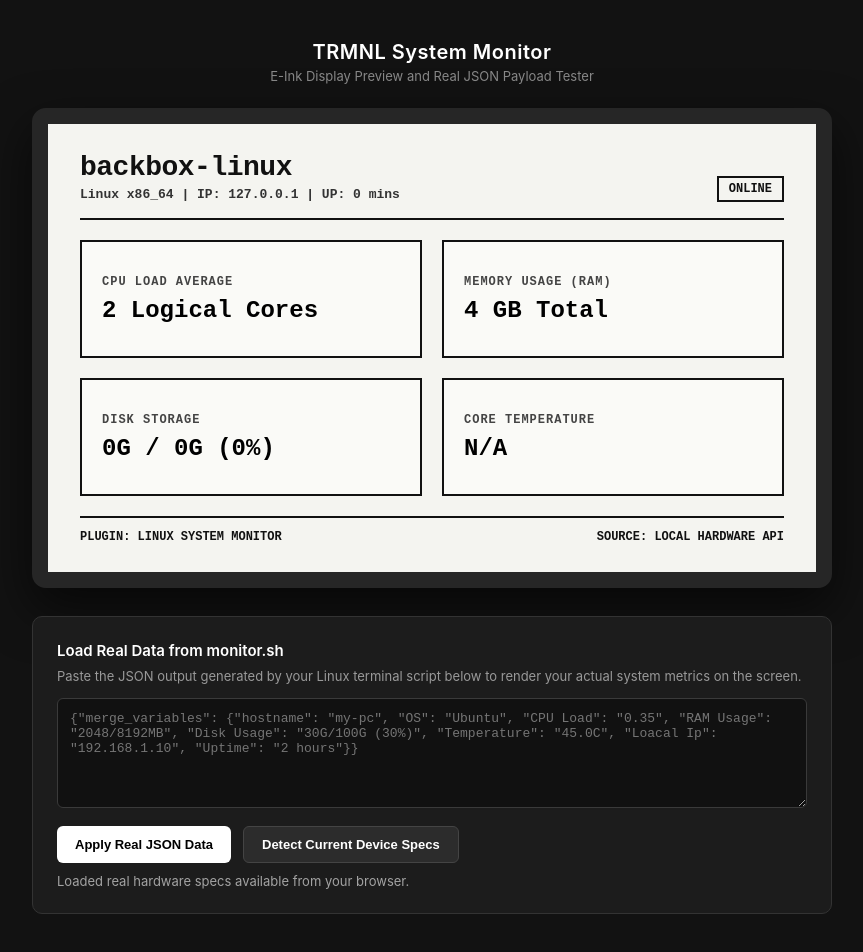
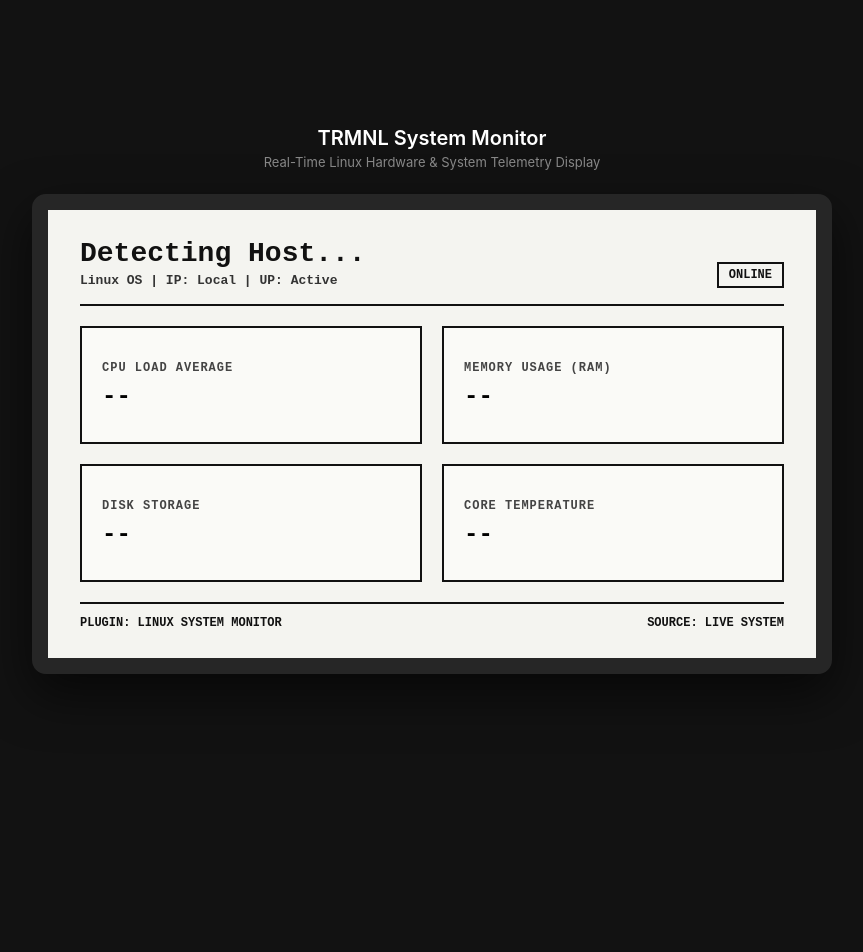
Before and after one commit to meloodguy-lab/trmnt-system-monitor, a plain HTML site: page index.html in a window 1280 px wide. Shown: the whole page, without its empty margins (208-1071 px from the left). After the commit the page ends 800 px from the top, so only its background shows below. Drawn offline with Linux system fonts and the light colour scheme.

Commit message:
Update index.html

```diff
--- a/index.html
+++ b/index.html
@@ -5,11 +5,7 @@
   <meta name="viewport" content="width=device-width, initial-scale=1.0">
   <title>TRMNL System Monitor</title>
   <style>
-    * {
-      box-sizing: border-box;
-      margin: 0;
-      padding: 0;
-    }
+    * { box-sizing: border-box; margin: 0; padding: 0; }
     body {
       background-color: #121212;
       font-family: -apple-system, BlinkMacSystemFont, "Segoe UI", Roboto, monospace;
@@ -17,23 +13,13 @@
       display: flex;
       flex-direction: column;
       align-items: center;
-      padding: 40px 20px;
+      justify-content: center;
+      min-height: 100vh;
+      padding: 20px;
     }
-    .page-header {
-      text-align: center;
-      margin-bottom: 24px;
-    }
-    .page-header h1 {
-      font-size: 20px;
-      font-weight: 600;
-      letter-spacing: 0.5px;
-      color: #ffffff;
-    }
-    .page-header p {
-      font-size: 13px;
-      color: #888888;
-      margin-top: 4px;
-    }
+    .page-header { text-align: center; margin-bottom: 24px; }
+    .page-header h1 { font-size: 20px; font-weight: 600; color: #ffffff; }
+    .page-header p { font-size: 13px; color: #888888; margin-top: 4px; }
 
     .trmnl-screen {
       width: 800px;
@@ -50,7 +36,6 @@
       padding: 28px 32px;
       font-family: "Courier New", Courier, monospace;
     }
-
     .screen-top {
       border-bottom: 2px solid #111111;
       padding-bottom: 16px;
@@ -58,17 +43,8 @@
       justify-content: space-between;
       align-items: flex-end;
     }
-    .host-title {
-      font-size: 28px;
-      font-weight: 800;
-      letter-spacing: -0.5px;
-    }
-    .host-meta {
-      font-size: 13px;
-      font-weight: 600;
-      margin-top: 4px;
-      color: #333333;
-    }
+    .host-title { font-size: 28px; font-weight: 800; }
+    .host-meta { font-size: 13px; font-weight: 600; margin-top: 4px; color: #333333; }
     .status-badge {
       border: 2px solid #111111;
       padding: 4px 10px;
@@ -76,7 +52,6 @@
       font-weight: 800;
       text-transform: uppercase;
     }
-
     .metrics-grid {
       display: grid;
       grid-template-columns: repeat(2, 1fr);
@@ -100,12 +75,7 @@
       color: #444444;
       margin-bottom: 8px;
     }
-    .metric-value {
-      font-size: 24px;
-      font-weight: 800;
-      color: #000000;
-    }
-
+    .metric-value { font-size: 24px; font-weight: 800; color: #000000; }
     .screen-footer {
       border-top: 2px solid #111111;
       padding-top: 12px;
@@ -115,85 +85,21 @@
       font-weight: 700;
       text-transform: uppercase;
     }
-
-    .control-panel {
-      width: 800px;
-      max-width: 100%;
-      background-color: #1c1c1c;
-      border: 1px solid #333333;
-      border-radius: 10px;
-      padding: 24px;
-      margin-top: 28px;
-    }
-    .control-panel h2 {
-      font-size: 15px;
-      font-weight: 600;
-      margin-bottom: 8px;
-      color: #ffffff;
-    }
-    .control-panel p {
-      font-size: 13px;
-      color: #999999;
-      margin-bottom: 14px;
-    }
-    textarea {
-      width: 100%;
-      height: 110px;
-      background-color: #111111;
-      border: 1px solid #3a3a3a;
-      border-radius: 6px;
-      color: #d4d4d4;
-      font-family: monospace;
-      font-size: 13px;
-      padding: 12px;
-      resize: vertical;
-      margin-bottom: 14px;
-    }
-    .btn-group {
-      display: flex;
-      gap: 12px;
-    }
-    button {
-      background-color: #ffffff;
-      color: #000000;
-      border: none;
-      padding: 10px 18px;
-      border-radius: 6px;
-      font-size: 13px;
-      font-weight: 600;
-      cursor: pointer;
-    }
-    button:hover {
-      background-color: #dcdcdc;
-    }
-    button.secondary {
-      background-color: #2c2c2c;
-      color: #ffffff;
-      border: 1px solid #444444;
-    }
-    button.secondary:hover {
-      background-color: #3a3a3a;
-    }
-    .msg {
-      margin-top: 10px;
-      font-size: 13px;
-      color: #a3a3a3;
-    }
   </style>
 </head>
 <body>
 
   <div class="page-header">
     <h1>TRMNL System Monitor</h1>
-    <p>E-Ink Display Preview and Real JSON Payload Tester</p>
+    <p>Real-Time Linux Hardware & System Telemetry Display</p>
   </div>
 
   <div class="trmnl-screen">
     <div class="screen-top">
       <div>
-        <div class="host-title" id="disp-host">backbox-linux</div>
+        <div class="host-title" id="disp-host">Detecting Host...</div>
         <div class="host-meta">
-          <span id="disp-os">Linux OS</span> | IP: <span id="disp-ip">127.0.0.1</span> | UP: <span id="disp-up">0 mins</span>
+          <span id="disp-os">Linux OS</span> | IP: <span id="disp-ip">Local</span> | UP: <span id="disp-up">Active</span>
         </div>
       </div>
       <div class="status-badge">ONLINE</div>
@@ -202,82 +108,24 @@
     <div class="metrics-grid">
       <div class="metric-box">
         <div class="metric-label">CPU Load Average</div>
-        <div class="metric-value" id="disp-cpu">0.00</div>
+        <div class="metric-value" id="disp-cpu">--</div>
       </div>
       <div class="metric-box">
         <div class="metric-label">Memory Usage (RAM)</div>
-        <div class="metric-value" id="disp-ram">0 / 0 MB</div>
+        <div class="metric-value" id="disp-ram">--</div>
       </div>
       <div class="metric-box">
         <div class="metric-label">Disk Storage</div>
-        <div class="metric-value" id="disp-disk">0G / 0G (0%)</div>
+        <div class="metric-value" id="disp-disk">--</div>
       </div>
       <div class="metric-box">
         <div class="metric-label">Core Temperature</div>
-        <div class="metric-value" id="disp-temp">N/A</div>
+        <div class="metric-value" id="disp-temp">--</div>
       </div>
     </div>
 
     <div class="screen-footer">
       <span>Plugin: Linux System Monitor</span>
-      <span id="disp-time">Last Sync: Live</span>
+      <span id="disp-time">Source: Live System</span>
     </div>
   </div>
-
-  <div class="control-panel">
-    <h2>Load Real Data from monitor.sh</h2>
-    <p>Paste the JSON output generated by your Linux terminal script below to render your actual system metrics on the screen.</p>
-    <textarea id="json-input" placeholder='{"merge_variables": {"hostname": "my-pc", "OS": "Ubuntu", "CPU Load": "0.35", "RAM Usage": "2048/8192MB", "Disk Usage": "30G/100G (30%)", "Temperature": "45.0C", "Loacal Ip": "192.168.1.10", "Uptime": "2 hours"}}'></textarea>
-    <div class="btn-group">
-      <button onclick="applyRealJson()">Apply Real JSON Data</button>
-      <button class="secondary" onclick="detectBrowserHardware()">Detect Current Device Specs</button>
-    </div>
-    <div class="msg" id="status-msg"></div>
-  </div>
-
-  <script>
-    function applyRealJson() {
-      const raw = document.getElementById('json-input').value.trim();
-      const msg = document.getElementById('status-msg');
-      if (!raw) {
-        msg.innerText = "Please paste the JSON output from your terminal first.";
-        return;
-      }
-      try {
-        const parsed = JSON.parse(raw);
-        const data = parsed.merge_variables ? parsed.merge_variables : parsed;
-
-        if (data.hostname) document.getElementById('disp-host').innerText = data.hostname;
-        if (data.OS || data.os) document.getElementById('disp-os').innerText = data.OS || data.os;
-        if (data["Loacal Ip"] || data.ip) document.getElementById('disp-ip').innerText = data["Loacal Ip"] || data.ip;
-        if (data.Uptime || data.uptime) document.getElementById('disp-up').innerText = data.Uptime || data.uptime;
-        if (data["CPU Load"] || data.cpu_load) document.getElementById('disp-cpu').innerText = data["CPU Load"] || data.cpu_load;
-        if (data["RAM Usage"] || data.ram) document.getElementById('disp-ram').innerText = data["RAM Usage"] || data.ram;
-        if (data["Disk Usage"] || data.disk) document.getElementById('disp-disk').innerText = data["Disk Usage"] || data.disk;
-        if (data.Temperature || data.temp) document.getElementById('disp-temp').innerText = data.Temperature || data.temp;
-
-        const now = new Date().toLocaleTimeString();
-        document.getElementById('disp-time').innerText = "Last Sync: " + now;
-        msg.innerText = "Screen updated with real JSON metrics.";
-      } catch (e) {
-        msg.innerText = "Invalid JSON format. Make sure you copied the full output from { to }.";
-      }
-    }
-
-    function detectBrowserHardware() {
-      const cores = navigator.hardwareConcurrency || "Unknown";
-      const mem = navigator.deviceMemory ? navigator.deviceMemory + " GB Total" : "Protected by Browser";
-      const platform = navigator.platform || "Linux System";
-
-      document.getElementById('disp-os').innerText = platform;
-      document.getElementById('disp-cpu').innerText = cores + " Logical Cores";
-      document.getElementById('disp-ram').innerText = mem;
-      document.getElementById('disp-time').innerText = "Source: Local Hardware API";
-      document.getElementById('status-msg').innerText = "Loaded real hardware specs available from your browser.";
-    }
-
-    window.onload = detectBrowserHardware;
-  </script>
-
-</body>
-</html>
```
